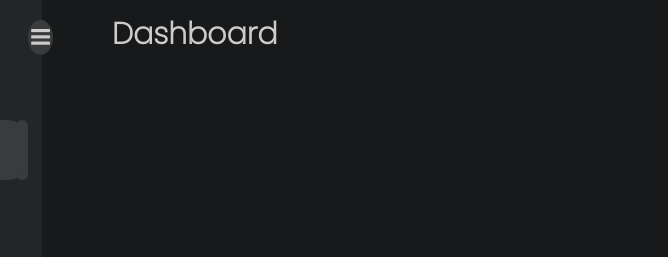
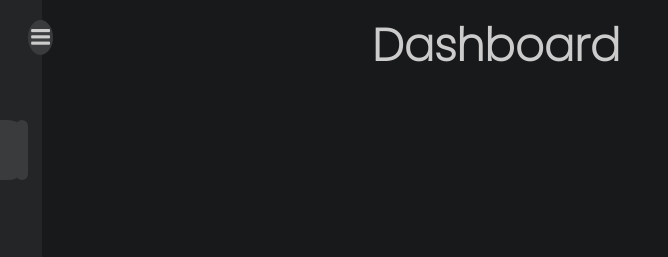
Before and after one commit to Mugan007/sideBar-menu, a plain HTML site: page index.html in a window 1280 px wide. Shown: the top 257 px of the page, 88-756 px from the left. Drawn offline with Linux system fonts and the light colour scheme.

Commit message:
Update index.html

```diff
--- a/index.html
+++ b/index.html
@@ -1,18 +1,14 @@
 <!DOCTYPE html>
 <html lang="en">
-
 <head>
     <link rel="stylesheet" href="style.css" />
-
     <link rel="stylesheet" href="https://cdnjs.cloudflare.com/ajax/libs/font-awesome/4.7.0/css/font-awesome.min.css">
-
     <title> MG LOGO || DARK-LIGHT MODE </title>
-
-
-
 </head>
-
 <body class="dark">
+    <section class="home pageHeading">
+        <div class="text"> <h1>Dashboard</h1> </div>
+    </section>
     <nav class="sidebar close">
         <header>
             <div class="image-text">
@@ -94,11 +90,6 @@
             </div>
         </div>
     </nav>
-
-    <section class="home">
-        <div class="text"> Dashboard </div>
-    </section>
-
     <script>
         const body = document.querySelector('body'),
             sidebar = body.querySelector('nav'),
@@ -126,7 +117,5 @@
             }
         });
     </script>
-
 </body>
-
 </html>
```
